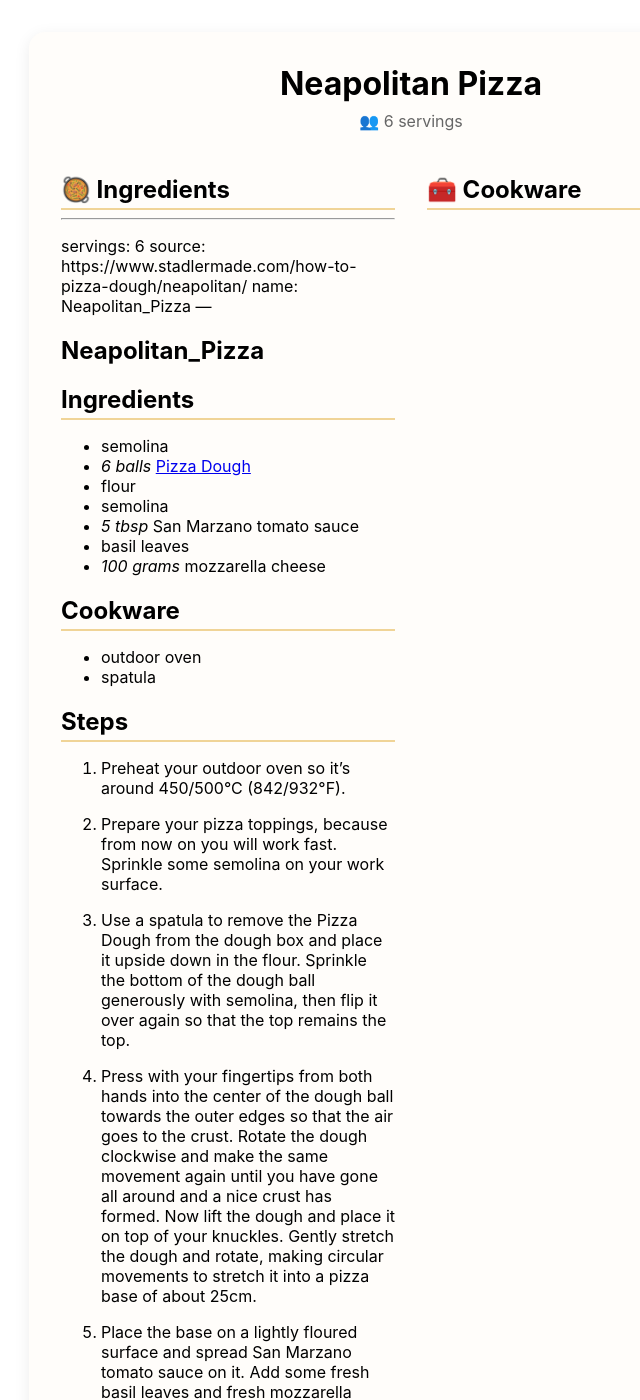
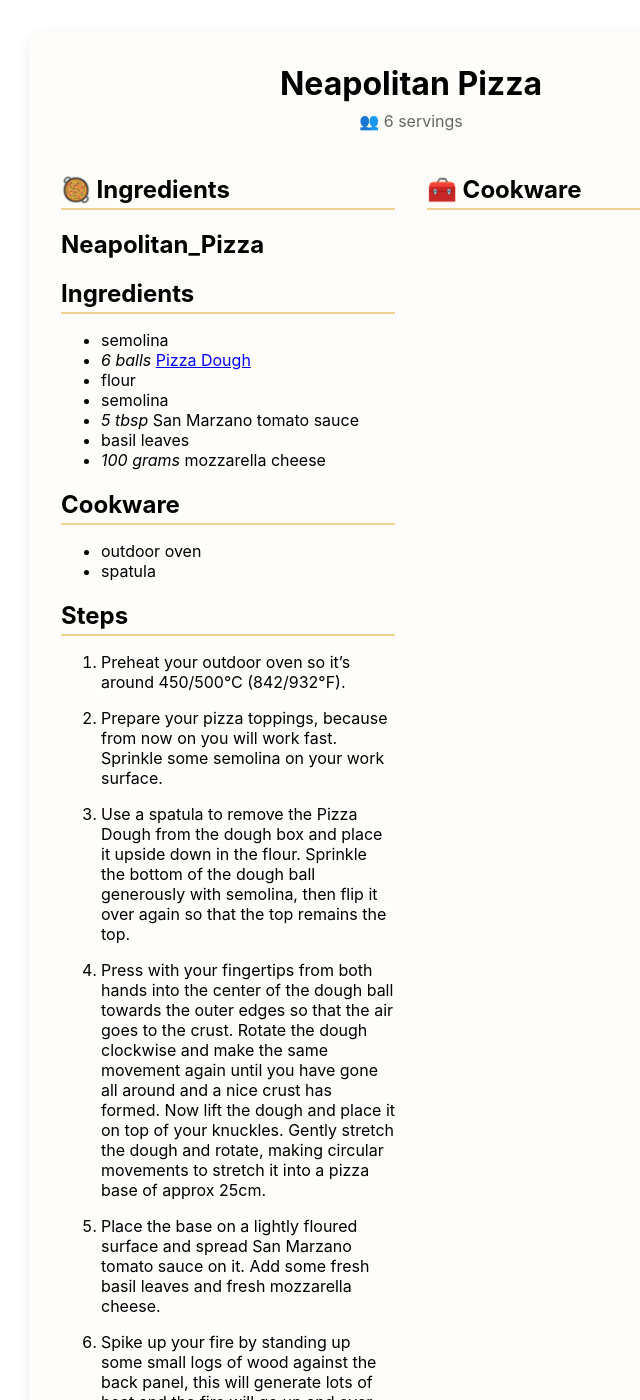
Before and after one commit to vinxa/cookbook, a Jekyll site: the page built from _recipes_generated/Neapolitan_Pizza.md, in a window 1280 px wide and 1400 px high. Shown: the whole window, without its empty margins (229-869 px from the left). Built offline with Jekyll 4.4.1, drawn with Linux system fonts in a browser that asks for light colours; some of the changed text lies outside the part shown.

Commit message:
Auto-generate markdown recipes

```diff
--- a/_recipes_generated/Neapolitan_Pizza.md
+++ b/_recipes_generated/Neapolitan_Pizza.md
@@ -2,11 +2,6 @@
 layout: recipe
 servings: 6
 title: Neapolitan Pizza
----
----
-servings: 6
-source: https://www.stadlermade.com/how-to-pizza-dough/neapolitan/
-name: Neapolitan_Pizza
 ---
 
 # Neapolitan_Pizza
@@ -42,7 +37,7 @@ towards the outer edges so that the air goes to the crust. Rotate the dough
 clockwise and make the same movement again until you have gone all around and a
 nice crust has formed. Now lift the dough and place it on top of your knuckles.
 Gently stretch the dough and rotate, making circular movements to stretch it
-into a pizza base of about 25cm.
+into a pizza base of approx 25cm.
 
 5. Place the base on a lightly floured surface and spread San Marzano tomato
 sauce on it. Add some fresh basil leaves and fresh mozzarella cheese.
```
Also changed, not shown: _recipes_generated/Easy_Pancakes.md (+0 -5 lines), _recipes_generated/Mexican_Style_Burrito.md (+0 -5 lines), _recipes_generated/Sicilian-style_Scottadito_Lamb_Chops.md (+0 -5 lines), _recipes_generated/Snack_Basket I.md (+0 -4 lines).
